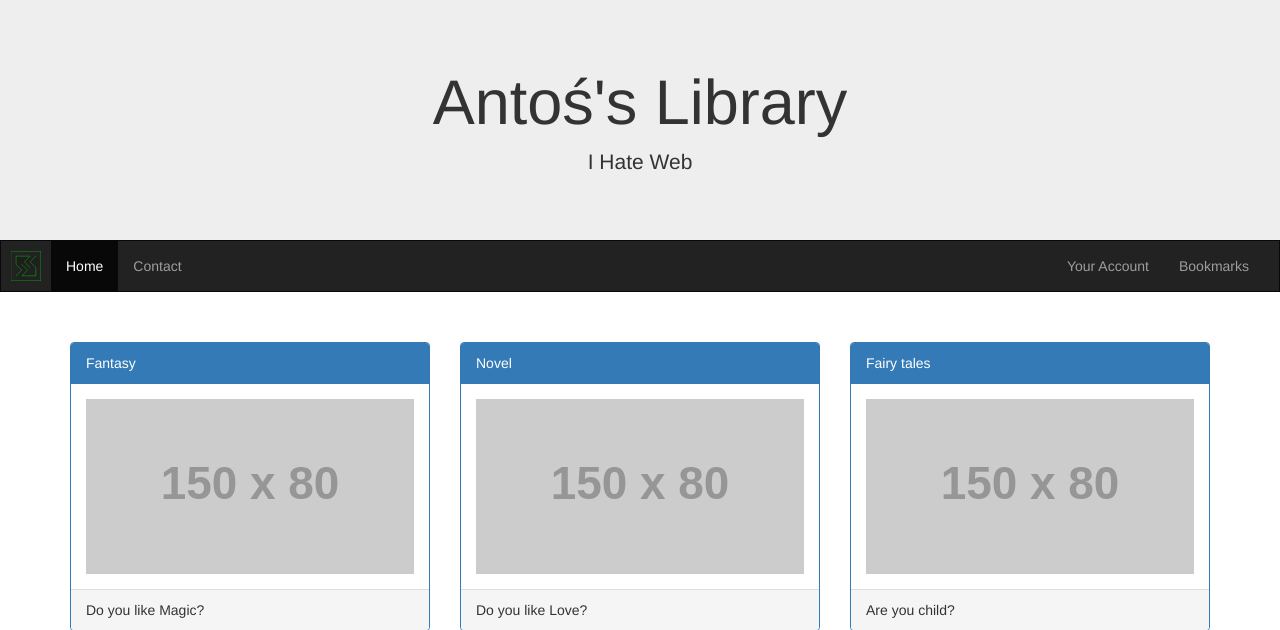
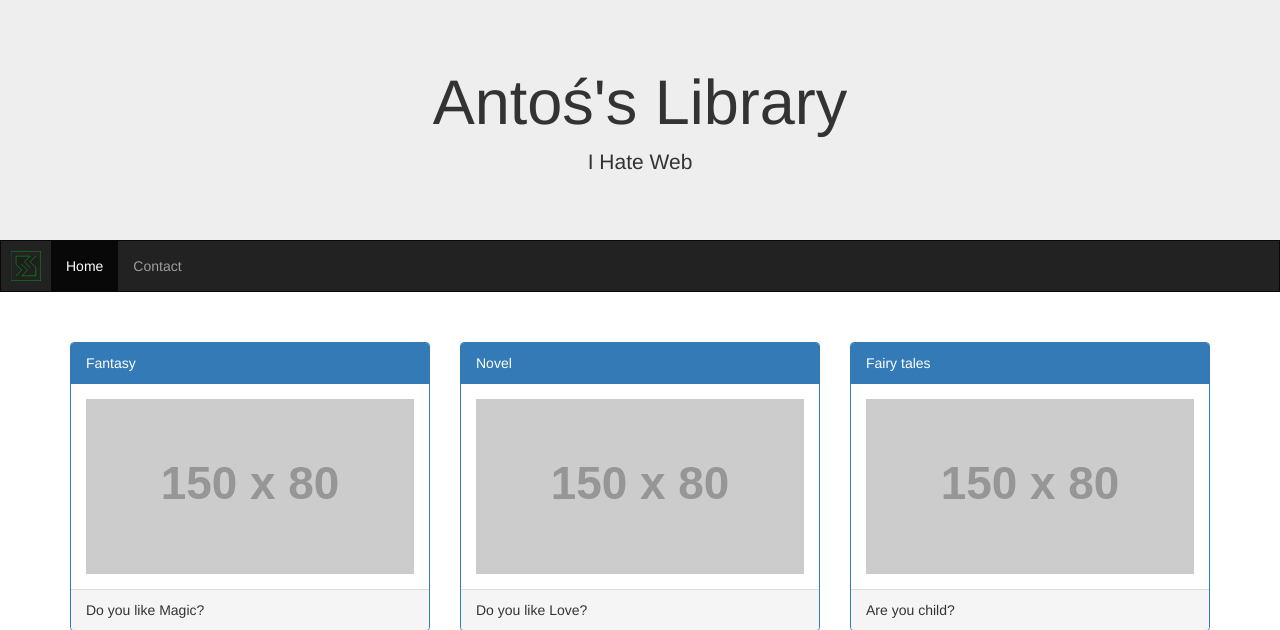
Before and after one commit to Paladin-Dranser/Coursework-ARiS, a Flask app: page / in a window 1280 px wide. Shown: the top 630 px of the page. Run offline with Flask 2, Linux system fonts and the light colour scheme; grey boxes labelled with a size stand in for pictures from a placeholder-image service; some libraries are stand-ins or nearby versions.

Commit message:
Delete Your Account and Bookmarks

```diff
--- a/templates/catalog.html
+++ b/templates/catalog.html
@@ -28,10 +28,6 @@
         <li><a href="{{ url_for('main_page') }}">Home</a></li>
         <li><a href="{{ url_for('contact_page') }}">Contact</a></li>
       </ul>
-      <ul class="nav navbar-nav navbar-right">
-        <li><a href="{{ url_for('login_page') }}">Your Account</a></li>
-        <li><a href="#">Bookmarks</a></li>
-      </ul>
     </div>
   </div>
 </nav>
--- a/templates/contact.html
+++ b/templates/contact.html
@@ -28,10 +28,6 @@
         <li><a href="{{ url_for('main_page') }}">Home</a></li>
         <li class="active"><a href="{{ url_for('contact_page') }}">Contact</a></li>
       </ul>
-      <ul class="nav navbar-nav navbar-right">
-        <li><a href="{{ url_for('login_page') }}">Your Account</a></li>
-        <li><a href="#">Bookmarks</a></li>
-      </ul>
     </div>
   </div>
 </nav>
--- a/templates/main.html
+++ b/templates/main.html
@@ -27,10 +27,6 @@
       <ul class="nav navbar-nav">
         <li class="active"><a href="{{ url_for('main_page') }}">Home</a></li>
         <li><a href="{{ url_for('contact_page') }}">Contact</a></li>
-      </ul>
-      <ul class="nav navbar-nav navbar-right">
-        <li><a href="{{ url_for('login_page') }}">Your Account</a></li>
-        <li><a href="#">Bookmarks</a></li>
       </ul>
     </div>
   </div>
```
